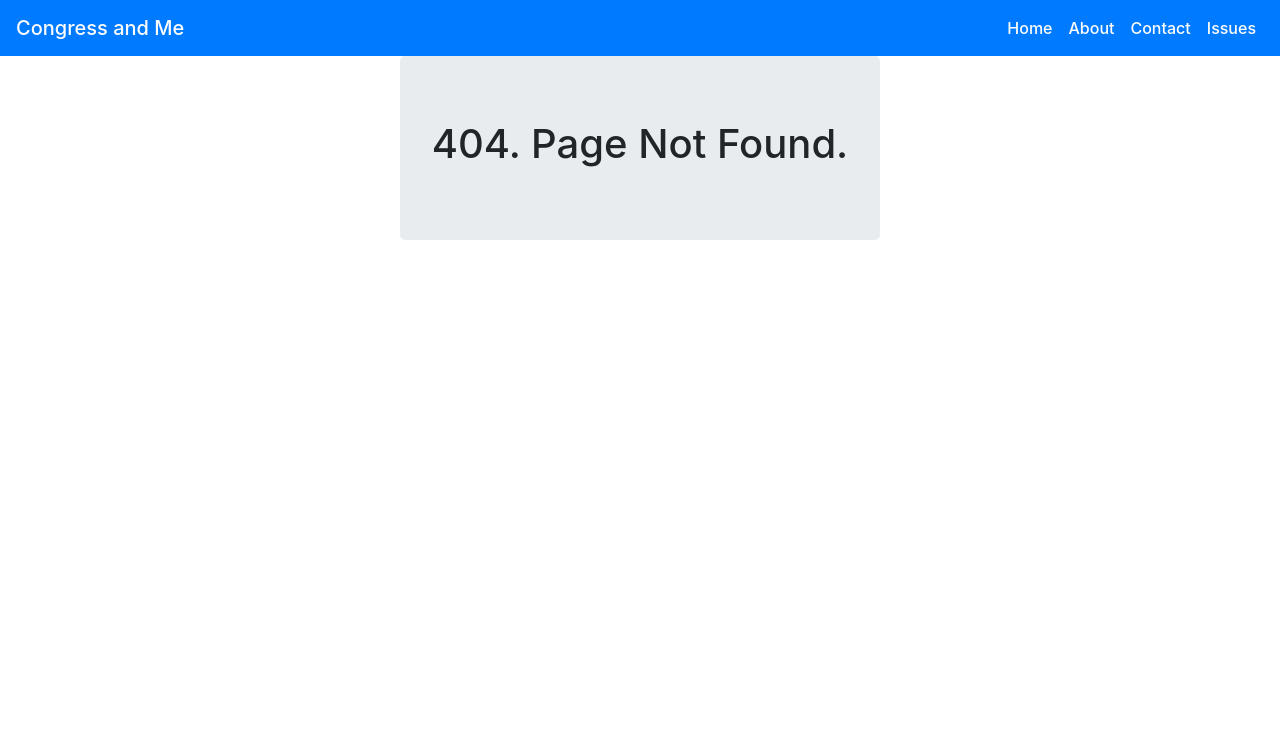
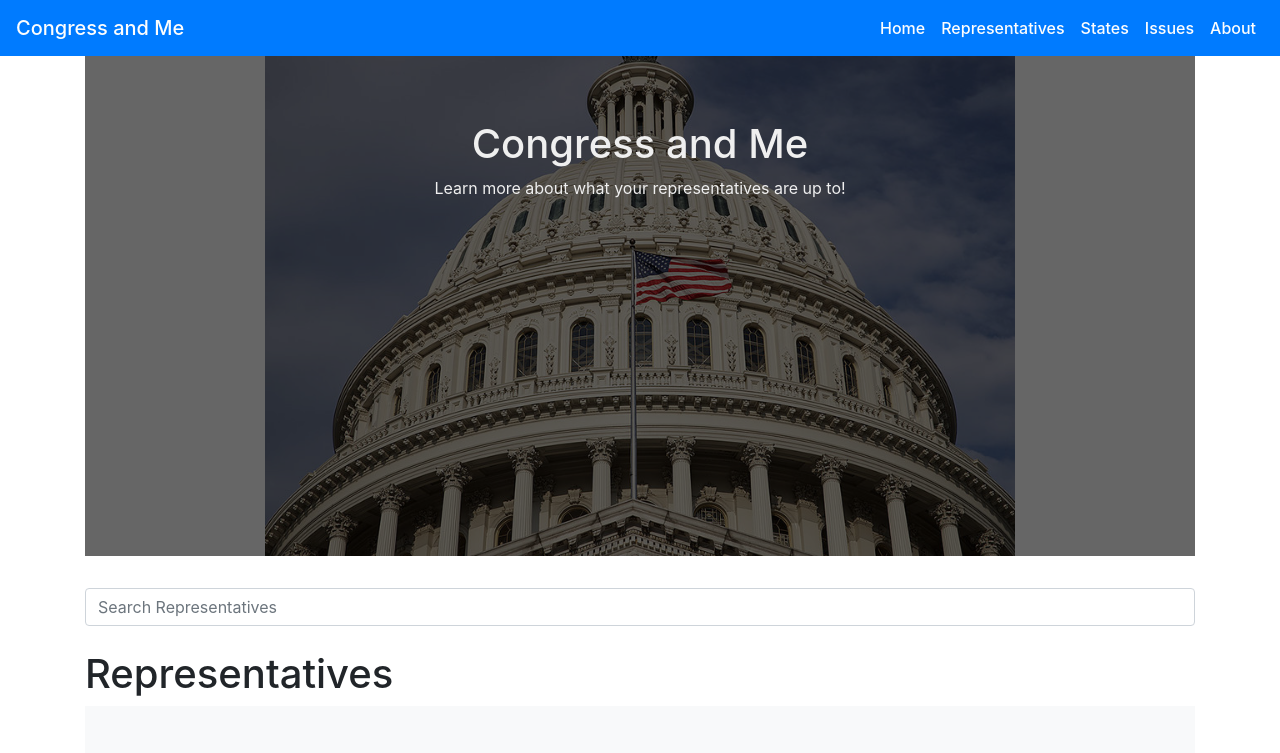
Before and after one commit to Abu-ZaydAbdullah/congressandme, a React (Create React App) app: page /representatives in a window 1280 px wide. Before the commit this address had no page. Shown: the top 753 px of the page. Built offline with nearby package versions, Linux system fonts and the light colour scheme.

Commit message:
Added Representative and States models.

```diff
--- a/src/App.js
+++ b/src/App.js
@@ -1,8 +1,10 @@
 import React, { Component } from 'react';
 import { BrowserRouter as Router, Route, Switch } from 'react-router-dom';
 import { Home } from './Home';
+import { Representatives } from './Representatives';
+import { States } from './States';
+import { Issues } from './Issues';
 import { About } from './About';
-import { Issues } from './Issues';
 import { NoMatch } from './NoMatch';
 import { Layout } from './components/Layout';
 import { NavigationBar } from './components/NavigationBar';
@@ -16,8 +18,10 @@ class App extends Component {
           <Layout>
             <Switch>
               <Route exact path="/" component={Home} />
+              <Route path="/representatives" component={Representatives} />
+              <Route path="/states" component={States} />
+              <Route path="/issues" component={Issues} />
               <Route path="/about" component={About} />
-              <Route path="/issues" component={Issues} />
               <Route component={NoMatch} />
             </Switch>
           </Layout>
--- a/src/Home.js
+++ b/src/Home.js
@@ -5,20 +5,7 @@ import RepresentativeCard from './components/RepresentativeCard'
 export const Home = () => (
   <main role="main">
     <div>
-    <Jumbotron title_text={"Congress and Me"} subtitle_text={"Learn more about what your representative is up to!"}/>
-    <div class="md-form mt-0">
-      <input class="form-control" type="text" placeholder="Search Representatives" aria-label="Search"></input>
-    </div>
-    <br></br>
-    <h1>Quick Find</h1>
-    </div>
-
-    <div className="album py-5 bg-light">
-      <div className="container">
-        <div className="row">
-        <RepresentativeCard />
-        </div>
-      </div>
+    <Jumbotron title_text={"Congress and Me"} subtitle_text={"Welcome to the Home Page!"}/>
     </div>
   </main>
 )
--- /dev/null
+++ b/src/Representatives.js
@@ -0,0 +1,24 @@
+import React from 'react'
+import Jumbotron from './components/Jumbotron'
+import RepresentativeCard from './components/RepresentativeCard'
+
+export const Representatives = () => (
+  <main role="main">
+    <div>
+    <Jumbotron title_text={"Congress and Me"} subtitle_text={"Learn more about what your representatives are up to!"}/>
+    <div class="md-form mt-0">
+      <input class="form-control" type="text" placeholder="Search Representatives" aria-label="Search"></input>
+    </div>
+    <br></br>
+    <h1>Representatives</h1>
+    </div>
+
+    <div className="album py-5 bg-light">
+      <div className="container">
+        <div className="row">
+        <RepresentativeCard/>
+        </div>
+      </div>
+    </div>
+  </main>
+)
--- a/src/components/NavigationBar.js
+++ b/src/components/NavigationBar.js
@@ -32,12 +32,12 @@ export const NavigationBar = () => (
           </Nav.Item>
           <Nav.Item>
             <Nav.Link>
-              <Link to="/about">About</Link>
+              <Link to="/representatives">Representatives</Link>
             </Nav.Link>
           </Nav.Item>
           <Nav.Item>
             <Nav.Link>
-              <Link to="/contact">Contact</Link>
+              <Link to="/states">States</Link>
             </Nav.Link>
           </Nav.Item>
           <Nav.Item>
@@ -45,6 +45,11 @@ export const NavigationBar = () => (
               <Link to="/issues">Issues</Link>
             </Nav.Link>
           </Nav.Item>
+          <Nav.Item>
+            <Nav.Link>
+              <Link to="/about">About</Link>
+            </Nav.Link>
+          </Nav.Item>
         </Nav>
       </Navbar.Collapse>
     </Navbar>
```
Also changed, not shown: src/States.js (added), 1 other file (tests, documents, lock files or other folders).
